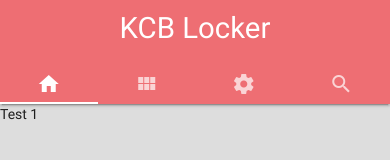
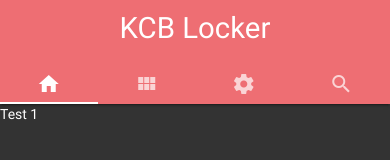
Before and after one commit to clydeinwebdev/kcblocker, a plain HTML site: page www/index.html in a window 390 px wide. Drawn offline with nearby package versions, Linux system fonts and the light colour scheme; some packages are replaced by stand-ins of ours.

Commit message:
used babel to transpile

```diff
--- a/www/app/kcb.js
+++ b/www/app/kcb.js
@@ -1,23 +1,6 @@
 $(function(){
-	var html = 	  `<nav class="nav-extended">
-    <div class="nav-wrapper">
-      <a href="#" class="brand-logo">KCB Locker</a>
-      <a href="#" data-activates="mobile-demo" class="button-collapse"></a>
-    </div>
-    <div class="nav-content">
-      <ul class="tabs tabs-transparent">
-        <li class="tab"><a class="active" href="#test1"><i class="large material-icons">home</i></a></li>
-        <li class="tab"><a href="#test2"><i class="material-icons">view_module</i></a></li>
-        <li class="tab"><a href="#test3"><i class="material-icons">settings</i></a></li>
-        <li class="tab"><a href="#test4"><i class="material-icons">search</i></a></li>
-      </ul>
-    </div>
-  </nav>
-  <div id="test1" class="col s12">Test 1</div>
-  <div id="test2" class="col s12">Test 2</div>
-  <div id="test3" class="col s12">Test 3</div>
-  <div id="test4" class="col s12">Test 4</div>`;
+	var html = "<nav class=\"nav-extended\">\n    <div class=\"nav-wrapper\">\n      <a href=\"#\" class=\"brand-logo\">KCB Locker</a>\n      <a href=\"#\" data-activates=\"mobile-demo\" class=\"button-collapse\"></a>     \n    </div>\n    <div class=\"nav-content\">\n      <ul class=\"tabs tabs-transparent\">\n        <li class=\"tab\"><a class=\"active\" href=\"#test1\"><i class=\"large material-icons\">home</i></a></li>\n        <li class=\"tab\"><a href=\"#test2\"><i class=\"material-icons\">view_module</i></a></li>\n        <li class=\"tab\"><a href=\"#test3\"><i class=\"material-icons\">settings</i></a></li>\n        <li class=\"tab\"><a href=\"#test4\"><i class=\"material-icons\">search</i></a></li>\n      </ul>\n    </div>\n  </nav>\n  <div id=\"test1\" class=\"col s12\">Test 1</div>\n  <div id=\"test2\" class=\"col s12\">Test 2</div>\n  <div id=\"test3\" class=\"col s12\">Test 3</div>\n  <div id=\"test4\" class=\"col s12\">Test 4</div>";
 	$('.nav').html(html);
 	$('ul.tabs').tabs();
-	 $(".side-nav").sideNav();
+	$(".side-nav").sideNav();
 });
--- a/www/css/index.css
+++ b/www/css/index.css
@@ -1,3 +1,4 @@
 body{
-    background-color: #ddd;
+    background-color: #333;
+    color:#fff;
 }
--- a/www/index.html
+++ b/www/index.html
@@ -33,7 +33,7 @@
         <title>KCB Locker</title>
     </head>
     <body>
-        <div class="root">
+        <div class="app">
             <div class="nav"></div>
         </div>
 
```
